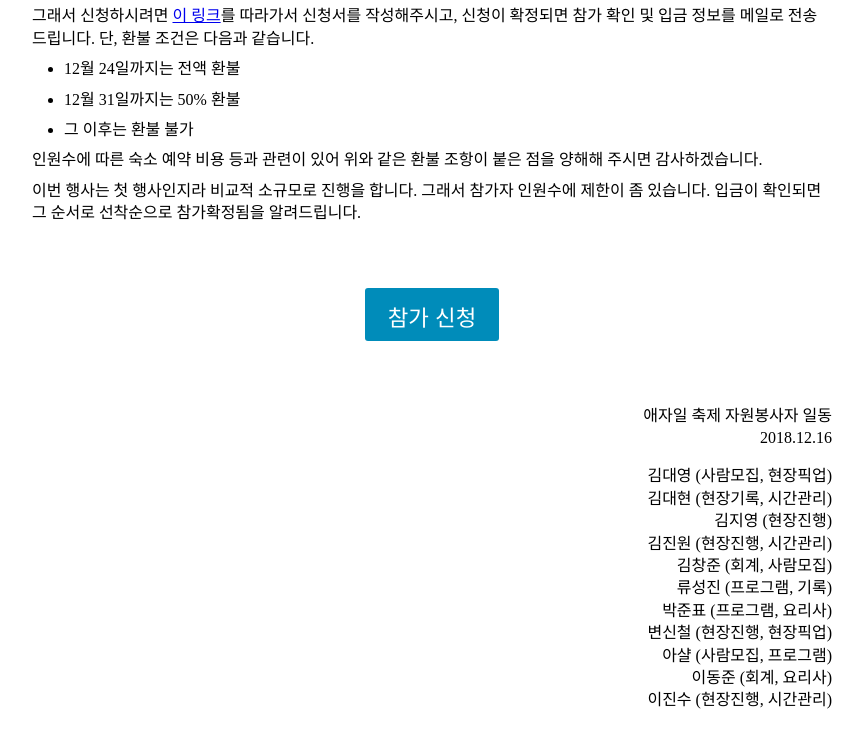
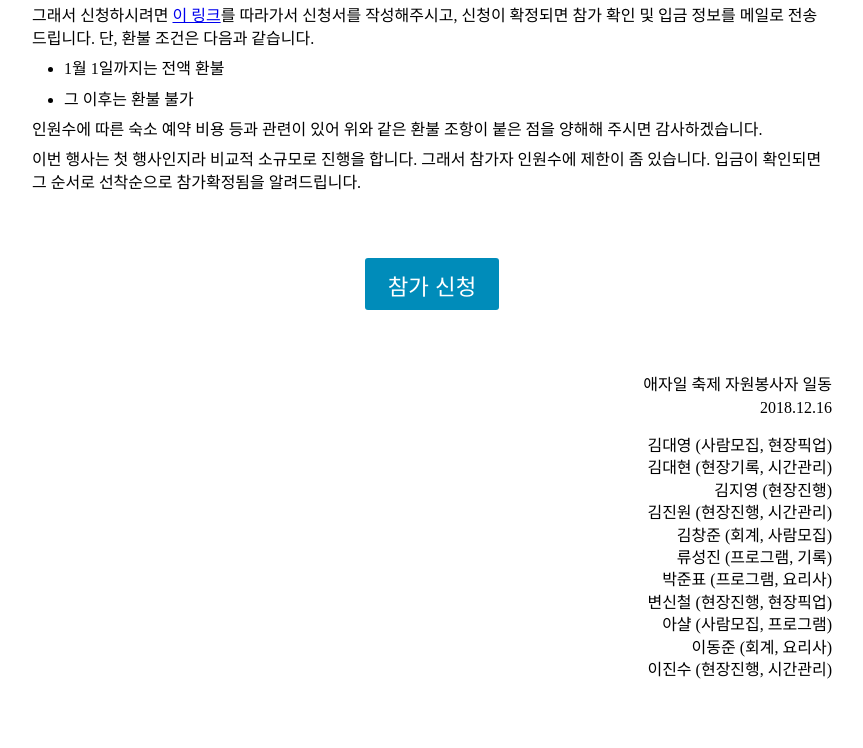
Before and after one commit to ahastudio/agilefest, a plain HTML site: page index.html in a window 1280 px wide. Shown: the part 2235-2983 px from the top of the page, without its empty margins (208-1071 px from the left). Drawn offline with nearby package versions, Linux system fonts and the light colour scheme.

Commit message:
Change refund policy
Change full refund period: until 1/1.

```diff
--- a/index.html
+++ b/index.html
@@ -173,10 +173,7 @@
       </p>
       <ul>
         <li>
-          12월 24일까지는 전액 환불
-        </li>
-        <li>
-          12월 31일까지는 50% 환불
+          1월 1일까지는 전액 환불
         </li>
         <li>
           그 이후는 환불 불가
```
